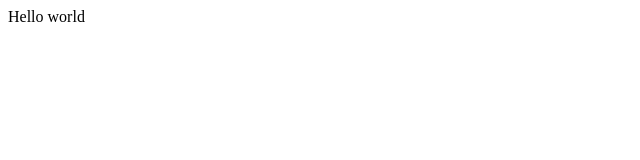
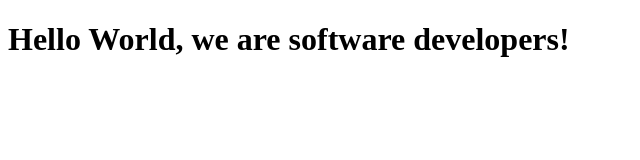
Before and after one commit to Alejandro-Bernal-M/Microverse-Alejo-Ali, a plain HTML site: page index.html in a window 1280 px wide. Shown: the whole page, without its empty margins (0-640 px from the left). Drawn offline with Linux system fonts and the light colour scheme.

Commit message:
changes from ali side

```diff
--- a/index.html
+++ b/index.html
@@ -1,5 +1,13 @@
 <!DOCTYPE html>
+<html lang="en">
 <head>
+    <meta charset="UTF-8">
+    <meta http-equiv="X-UA-Compatible" content="IE=edge">
+    <meta name="viewport" content="width=device-width, initial-scale=1.0">
+    <title>Document</title>
+</head>
+<body>
+    <h1> Hello World, we are software developers!</h1>
 
-</head>
-<body>Hello world</body>
+</body>
+</html>
```
